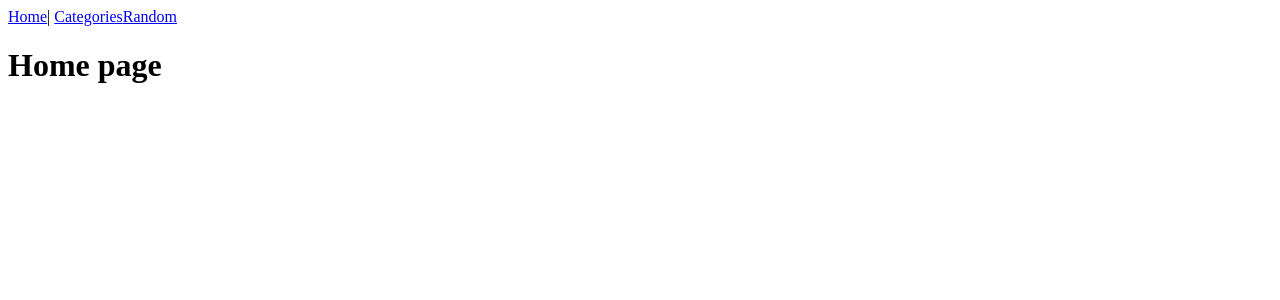
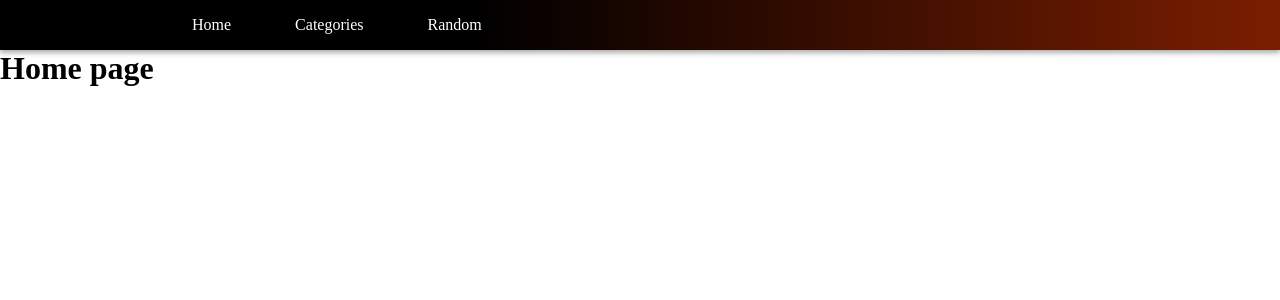
Before and after one commit to jesseDijkman1/Beer_app, a Vue app: page / in a window 1280 px wide. Shown: the top 300 px of the page. Built offline with nearby package versions, Linux system fonts and the light colour scheme.

Commit message:
Added a very simple logo and some basic css

```diff
--- a/src/App.vue
+++ b/src/App.vue
@@ -1,13 +1,46 @@
 <template>
   <div id="app">
-    <div id="nav">
-      <router-link to="/">Home</router-link>|
-      <router-link to="/categories">Categories</router-link>
-      <router-link to="/random">Random</router-link>
-    </div>
+    <nav class="main-nav">
+      <router-link to="/" class="main-nav__item">Home</router-link>
+      <router-link to="/categories" class="main-nav__item">Categories</router-link>
+      <router-link to="/random" class="main-nav__item">Random</router-link>
+    </nav>
     <router-view />
   </div>
 </template>
 
 <style lang="scss">
+* {
+  box-sizing: border-box;
+  margin: 0;
+  padding: 0;
+}
+
+body {
+  font-family: "Avenir Next";
+}
+
+#app {
+  margin-top: 50px;
+}
+
+.main-nav {
+  position: fixed;
+  display: flex;
+  top: 0;
+  align-items: center;
+  height: 50px;
+  padding: 0 10vw;
+  width: 100%;
+  background-image: linear-gradient(-90deg, #7b1e00 0%, #000000 63%);
+  -webkit-box-shadow: 0px 3px 5px 0px rgba(0, 0, 0, 0.32);
+  -moz-box-shadow: 0px 3px 5px 0px rgba(0, 0, 0, 0.32);
+  box-shadow: 0px 3px 5px 0px rgba(0, 0, 0, 0.32);
+
+  &__item {
+    margin-left: 5vw;
+    text-decoration: none;
+    color: white;
+  }
+}
 </style>
```
Also changed, not shown: assets/simple-logo.svg (added).
